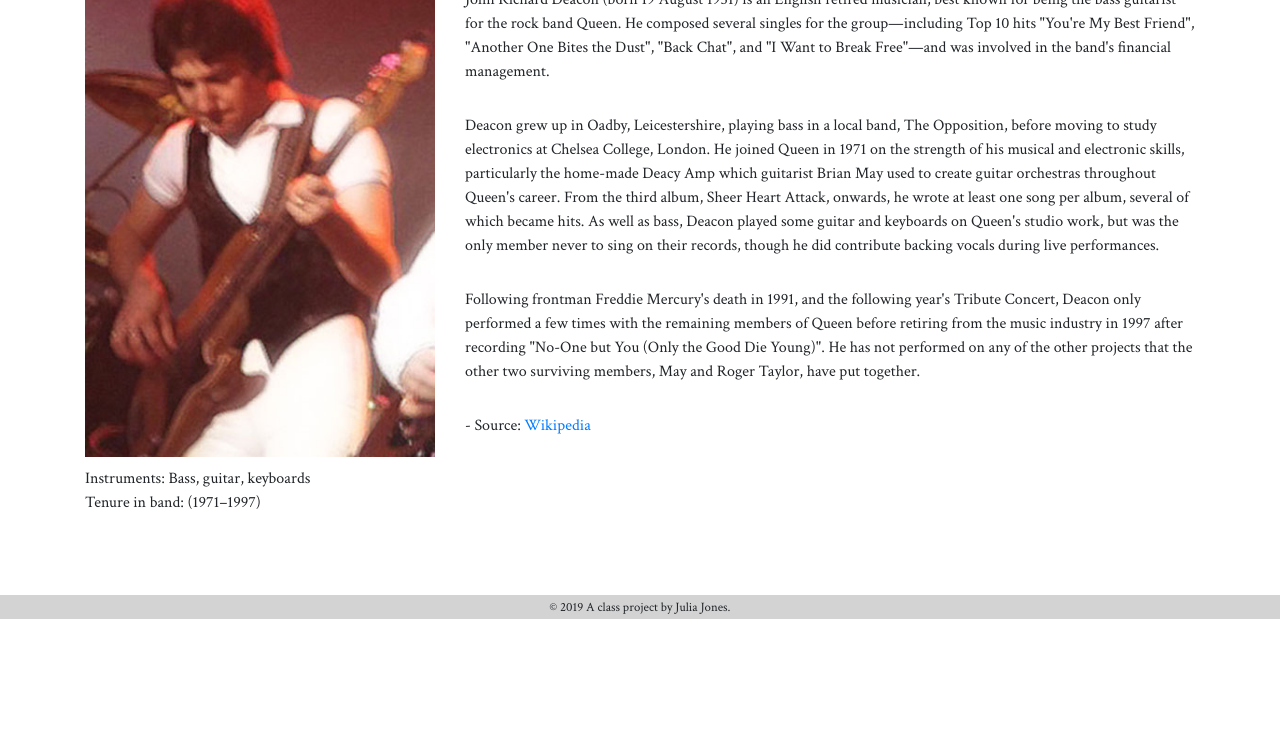
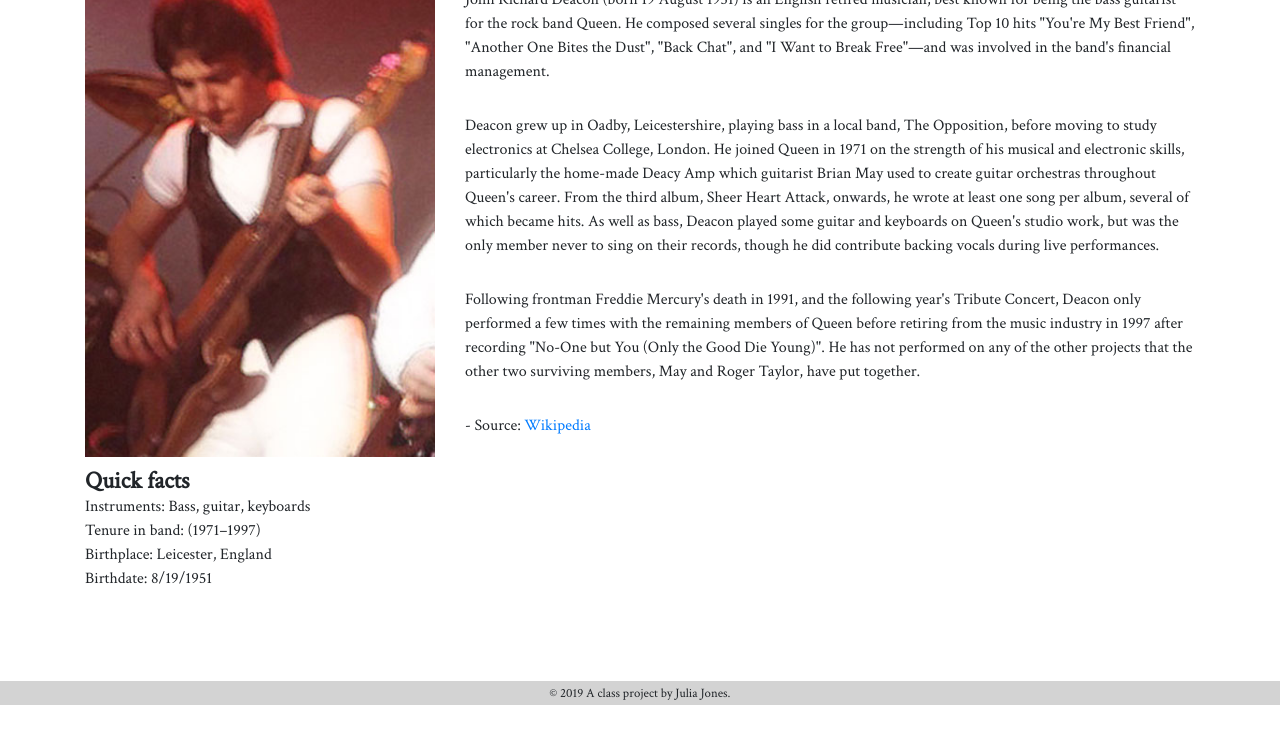
Before and after one commit to juliajones98/julia-final, a website: page src/njk/john.njk in a window 1280 px wide. Shown: the part 656-1391 px from the top of the page. Before the commit the page ends 1305 px from the top, so only its background shows below. Drawn offline with nearby package versions, Linux system fonts and the light colour scheme; files that its build step writes are made by us from their sources; files whose address does not match are found by name; a web font is replaced by a local one.

Commit message:
some new stuff

```diff
--- a/src/njk/_layouts/detail.njk
+++ b/src/njk/_layouts/detail.njk
@@ -6,14 +6,17 @@
 
 <article class="container">
   <div class="row">
-    <div class="col-sm-4 left-rail">
+    <div class="col-xs-12 col-md-4 left-rail">
       {% block info %}
         <img class="img-fluid" src=../img/members/{{members.image}} style="padding-bottom:10px">
+        <h4 class= "font-weight-bold" style="margin-bottom: 0"> Quick facts </h4>
         <p style="margin-bottom: 0"> Instruments: {{members.instruments}} </p>
-        <p> Tenure in band: {{members.tenure}} </p>
+        <p style="margin-bottom: 0"> Tenure in band: {{members.tenure}} </p>
+        <p style="margin-bottom: 0"> Birthplace: {{members.birthplace}} </p>
+        <p style="margin-bottom: 40px"> Birthdate: {{members.birthdate}} </p>
       {% endblock %}
     </div>
-    <div class="col-sm-8">
+    <div class="col-xs-12 col-md-8">
       <h1>{{ members.name }}</h1>
       {% block story %}
         {{members.text | safe}}
--- a/src/njk/index.njk
+++ b/src/njk/index.njk
@@ -57,7 +57,7 @@
         </div>
       </div>
       {% endfor %}
-      <img class= "img-fluid logo d-none d-lg-block" src=../img/queen-logo-black.png>
+      <img class= "img-fluid logo d-none d-sm-block" src=../img/queen-logo-black.png>
       </div>
 
 
--- a/src/scss/_photos.scss
+++ b/src/scss/_photos.scss
@@ -11,6 +11,6 @@
 .logo {
   width: 20%;
   height: 20%;
-  margin-top: 85px;
+  margin-top: 80px;
   margin-left: 20px;
 }
--- a/src/scss/main.scss
+++ b/src/scss/main.scss
@@ -24,7 +24,7 @@
 @import "footer";
 @import "photos";
 
-h2, p, h6 {
+h2, p, h6, h4 {
   margin-bottom: 30px;
   font-family: 'Crimson Text', serif;
 }
```
Also changed, not shown: docs/brian.html, docs/css/main.css, docs/freddie.html, docs/index.html, docs/john.html, docs/roger.html.
